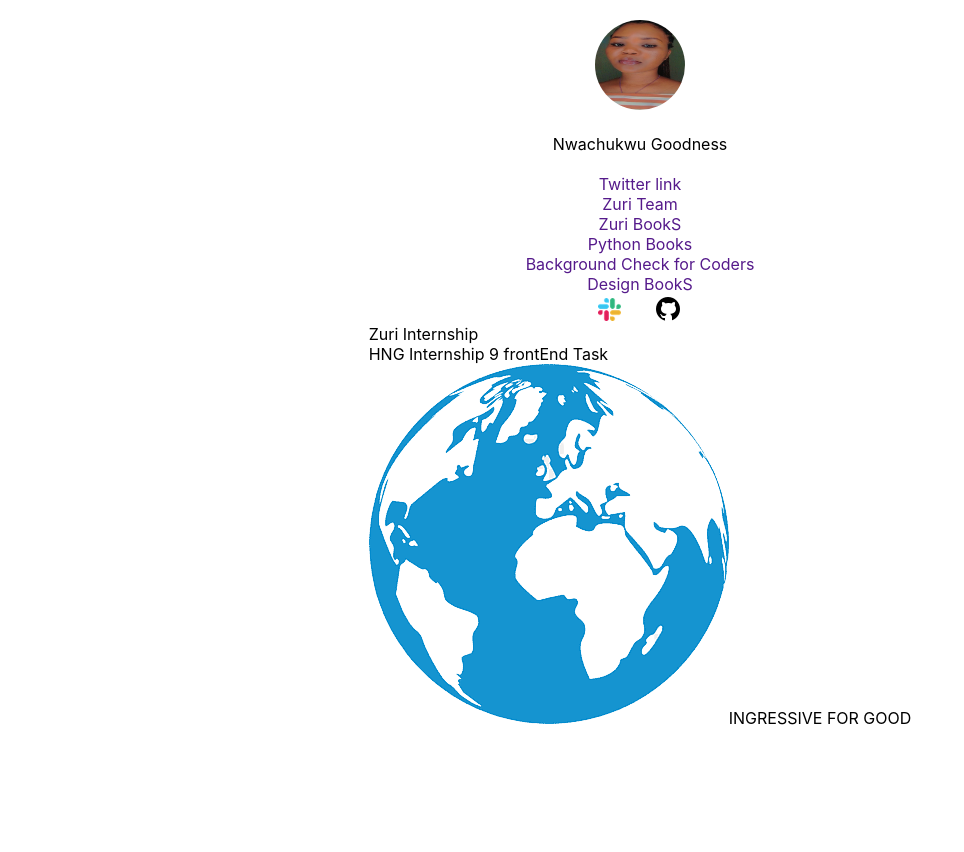
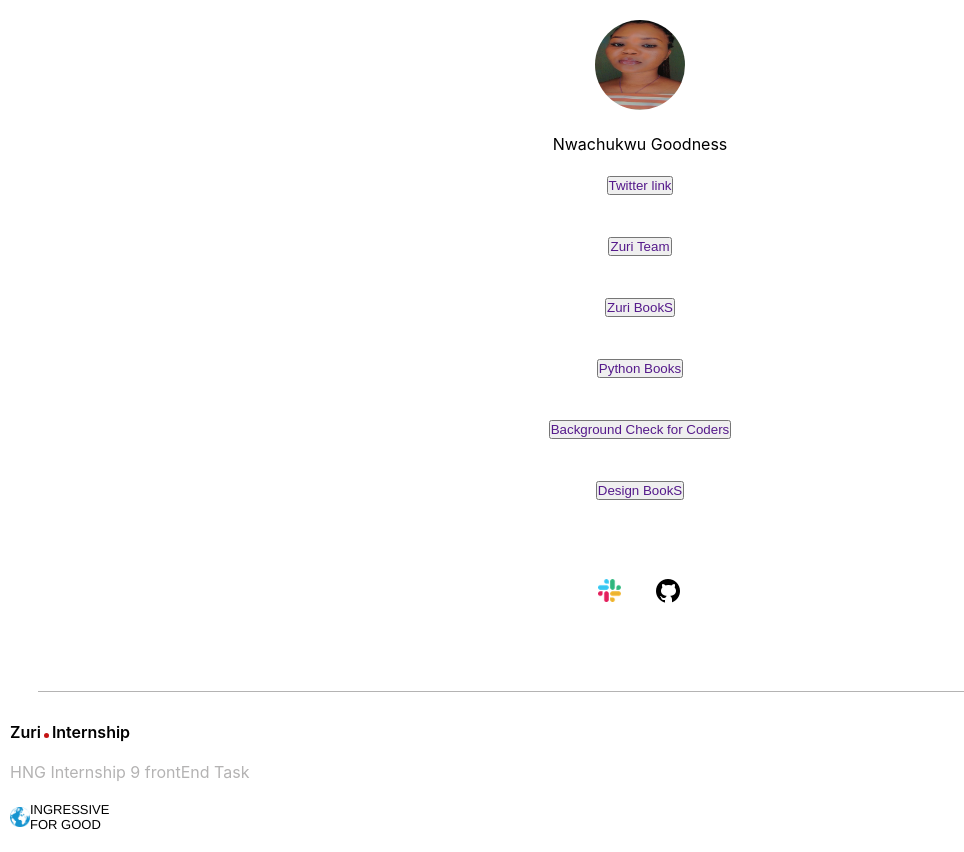
Before and after one commit to goodylove/linktree, a React (Create React App) app: page / in a window 1280 px wide. Shown: the whole page, without its empty margins (0-964 px from the left). Before the commit the page ends 800 px from the top, so only its background shows below. Built offline with nearby package versions, Linux system fonts and the light colour scheme.

Commit message:
added some styling

```diff
--- a/src/App.css
+++ b/src/App.css
@@ -6,14 +6,17 @@
   list-style-type: none;
 }
 :root {
-  ---mainColor: rgb(194, 88, 88);
+  ---textColor: #000;
+  ---mainColor: rgb(196, 19, 19);
   ---lightColor: #ffffff;
+  ---textColor2: rgb(180, 179, 179);
 }
 body {
   display: flex;
   justify-content: center;
   align-items: center;
   width: 100%;
+
   background-color: var(---lightColor);
 }
 .container {
@@ -41,12 +44,14 @@ body {
   justify-content: center;
   align-items: center;
   flex-direction: column;
+  gap: 2.5rem;
 }
 .icons-container {
   display: flex;
   justify-content: center;
   align-items: center;
   gap: 2rem;
+  height: 181px;
 }
 #slack_img {
   height: 23px;
@@ -55,3 +60,62 @@ body {
 #slack {
   display: none;
 }
+.zuri-internship {
+  display: flex;
+  align-items: baseline;
+  gap: 3px;
+  font-weight: 600;
+  color: var(---textColor);
+  padding: 20px 10px;
+}
+#dot-red {
+  display: flex;
+  align-items: center;
+
+  height: 5px;
+  width: 5px;
+  border-radius: 50px;
+  background-color: var(---mainColor);
+  color: var(---mainColor);
+}
+.hng {
+  color: var(---textColor2);
+  padding: 0 10px;
+}
+#eath_logo {
+  width: 20px;
+  height: 20px;
+}
+.logo-container {
+  display: flex;
+  align-items: center;
+  padding: 20px 10px;
+}
+.ingressive-con {
+  display: flex;
+  flex-direction: column;
+
+  font-size: small;
+  font-family: "Franklin Gothic Medium", "Arial Narrow", Arial, sans-serif;
+  font-style: normal;
+}
+#line-con {
+  display: flex;
+  justify-content: center;
+  align-items: center;
+  width: auto;
+  padding: 10px 0;
+}
+#line-con span {
+  width: 94%;
+  height: 1px;
+  font-weight: 100;
+  background-color: var(---textColor2);
+}
+footer {
+  display: flex;
+  flex-direction: column;
+  align-items: flex-start;
+  justify-content: normal;
+  width: 100%;
+}
--- a/src/App.js
+++ b/src/App.js
@@ -17,22 +17,35 @@ function App() {
 
         <ul className="links-container">
           <li>
+            <button>
               <a href="">Twitter link</a>
+            </button>
           </li>
           <li>
+            <button>
               <a href="">Zuri Team</a>
+            </button>
           </li>
           <li>
+            <button>
+              {}
               <a href="">Zuri BookS</a>
+            </button>
           </li>
           <li>
+            <button>
               <a href="">Python Books</a>
+            </button>
           </li>
           <li>
+            <button>
               <a href="">Background Check for Coders</a>
+            </button>
           </li>
           <li>
+            <button>
               <a href="">Design BookS</a>
+            </button>
           </li>
         </ul>
 
@@ -40,17 +53,24 @@ function App() {
           <img src={SlackImage} id="slack_img" alt="slack-img" />
           <img src={GithubImage} id="github_img" alt="github-img" />
         </div>
+      </div>
+      <div id="line-con">
+        <span></span>
+      </div>
       <footer>
         <div className="zuri-internship">
-            Zuri <span></span>Internship
+          Zuri <span id="dot-red"></span>Internship
         </div>
-          <div>HNG Internship 9 frontEnd Task</div>
-          <div>
+        <div className="hng">HNG Internship 9 frontEnd Task</div>
+        <div className="logo-container">
           <img src={EarthLogo} id="eath_logo" alt="logo" />
-            <span>INGRESSIVE FOR GOOD</span>
+          <div className="ingressive-con">
+            {" "}
+            <span>INGRESSIVE </span>
+            <span> FOR GOOD</span>
+          </div>
         </div>
       </footer>
-      </div>
     </>
   );
 }
--- a/src/index.css
+++ b/src/index.css
@@ -1,13 +1,16 @@
 body {
   margin: 0;
-  font-family: -apple-system, BlinkMacSystemFont, 'Segoe UI', 'Roboto', 'Oxygen',
-    'Ubuntu', 'Cantarell', 'Fira Sans', 'Droid Sans', 'Helvetica Neue',
+  font-family: -apple-system, BlinkMacSystemFont, "Segoe UI", "Roboto", "Oxygen",
+    "Ubuntu", "Cantarell", "Fira Sans", "Droid Sans", "Helvetica Neue",
     sans-serif;
   -webkit-font-smoothing: antialiased;
   -moz-osx-font-smoothing: grayscale;
 }
 
 code {
-  font-family: source-code-pro, Menlo, Monaco, Consolas, 'Courier New',
+  font-family: source-code-pro, Menlo, Monaco, Consolas, "Courier New",
     monospace;
 }
+#root {
+  width: 100%;
+}
```
Lines whose indentation alone changed are shown as unchanged.
